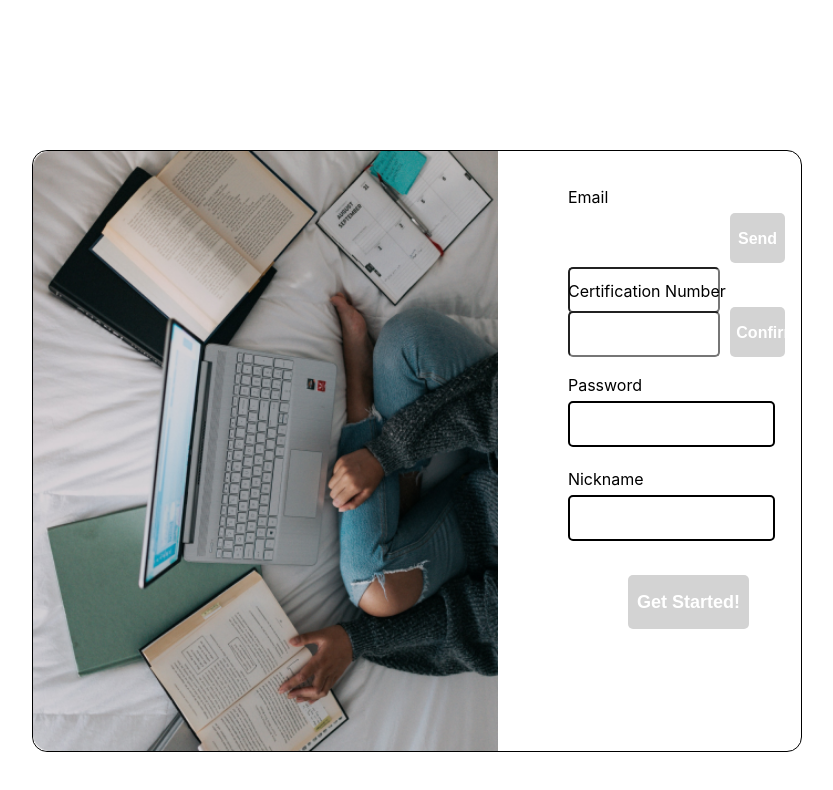
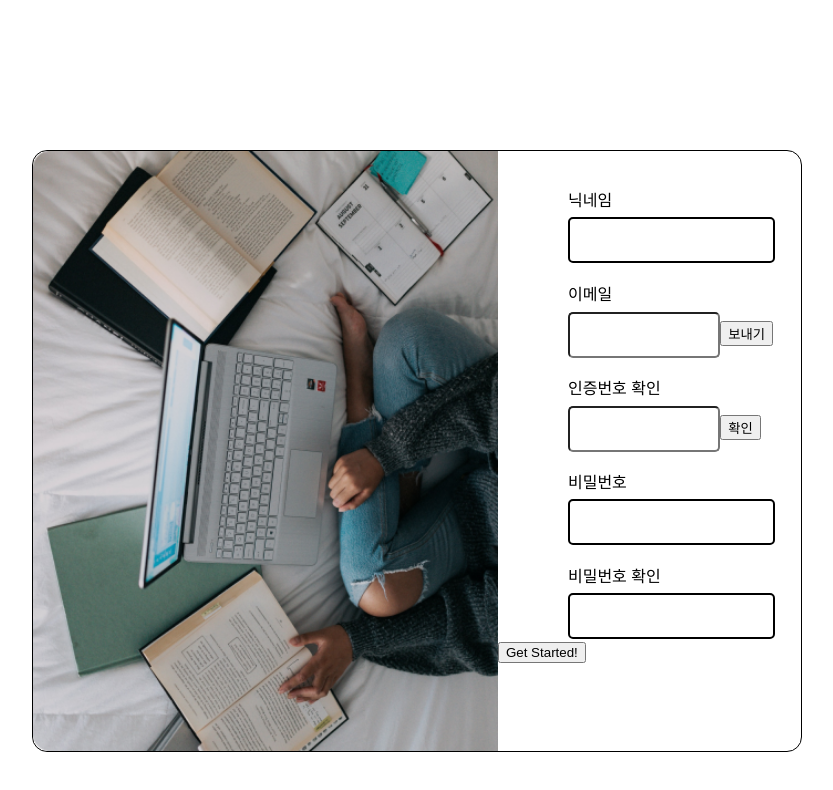
Before and after one commit to InQ-InQ-InQ-InQ-InQ/LearnEase_FE, a React (Create React App) app in the folder frontend/: page /api/signup in a window 1280 px wide. Shown: the top 790 px of the page, without its empty margins (223-1056 px from the left). Built offline with nearby package versions, Linux system fonts and the light colour scheme.

Commit message:
feat: 회원가입 기능 구현

```diff
--- a/frontend/public/index.html
+++ b/frontend/public/index.html
@@ -8,7 +8,7 @@
       name="description"
       content="Web site created using create-react-app"
     />
-    <title>Team 1</title>
+    <title>LearnEase</title>
   </head>
   <body>
     <div id="root"></div>
--- a/frontend/src/page/SignUp.jsx
+++ b/frontend/src/page/SignUp.jsx
@@ -1,87 +1,127 @@
-import React from 'react';
+import React, { useState } from 'react';
+import { useNavigate } from 'react-router-dom';
+import axios from 'axios';
 import styles from '../style/SignUp.module.css';
 import sample from '../img/sample.png';
 
-function SignUp() {
+const SignUp = () => {
+  const [name, setName] = useState('');
+  const [email, setEmail] = useState('');
+  const [checkNum, setCheckNum] = useState('');
+  const [password, setPassword] = useState('');
+  const [confirmPassword, setConfirmPassword] = useState('');
+  const navigate = useNavigate();
+
+  const handleSendEmail = () => {
+    axios.post('/api/signup/email', { email }) // 가상 api 주소
+      .then((response) => {
+        console.log('이메일 보내기 성공', response.data);
+      })
+      .catch((error) => {
+        console.error('이메일 보내기 실패', error);
+      });
+  };
+
+  const validatePw = () => {
+    const pwRegExp = /^(?=.*?[a-zA-Z])(?=.*?[#?!@$ %^&*-]).{8,40}$/;
+    if (!password) {
+      alert('비밀번호를 입력하세요');
+      return false;
+    }
+    if (!pwRegExp.test(password)) {
+      alert('비밀번호가 형식에 맞지 않습니다.');
+      return false;
+    }
+    if (!confirmPassword) {
+      alert('비밀번호 확인을 입력하세요');
+      return false;
+    }
+    if (password !== confirmPassword) {
+      alert('비밀번호와 비밀번호 확인이 같지 않습니다.');
+      return false;
+    }
+
+    return true;
+  };
+
+  const handleSignUp = () => {
+    if (!name) {
+      alert('닉네임을 입력하세요');
+      return false;
+    }
+    if (!email) {
+      alert('이메일을 입력하세요');
+      return false;
+    }
+    if (!checkNum) {
+      alert('인증번호를 확인하세요');
+      return false;
+    }
+    if (!validatePw()) {
+      return false;
+    }
+
+    alert('가입이 완료되었습니다.');
+    navigate('/api/login');
+    return true;
+  };
+
+  const handleCheckNum = () => {
+    axios.post('/api/signup/checkNum', { checkNum }) // 가상 api 주소
+      .then((response) => {
+        if (response.data === true) {
+          alert('인증번호가 일치합니다.');
+        } else {
+          alert('인증번호가 일치하지 않습니다.');
+        }
+      })
+      .catch((error) => {
+        console.error('인증번호 보내기 실패', error);
+      });
+  };
+
   return (
     <div className={styles.viewport}>
       <div className={styles.box}>
         <img src={sample} alt="" />
         <div className={styles.contents}>
           <div className={styles.wrap}>
-            <p>Email</p>
+            <p>닉네임</p>
+            <input type="text" className={styles.input2} onChange={(e) => setName(e.target.value)} value={name} />
+          </div>
+          <div className={styles.wrap}>
+            <p>이메일</p>
             <div>
-              <input type="email" className={styles.input} />
-              <button type="button" className={styles.button}>
-                Send Email
+              <input type="email" className={styles.input} onChange={(e) => setEmail(e.target.value)} value={email} />
+              <button type="button" onClick={handleSendEmail}>
+                보내기
               </button>
             </div>
           </div>
           <div className={styles.wrap}>
-            <p>Certification Number</p>
+            <p>인증번호 확인</p>
             <div>
-              <input type="number" className={styles.input} />
-              <button type="button" className={styles.button}>
-                Confirm
+              <input type="text" className={styles.input} onChange={(e) => setCheckNum(e.target.value)} value={checkNum} />
+              <button type="button" onClick={handleCheckNum}>
+                확인
               </button>
             </div>
           </div>
           <div className={styles.wrap}>
-            <p>Password</p>
-            <input type="password" className={styles.input2} />
+            <p>비밀번호</p>
+            <input type="text" className={styles.input2} onChange={(e) => setPassword(e.target.value)} value={password} />
           </div>
           <div className={styles.wrap}>
-            <p>Nickname</p>
-            <input type="text" className={styles.input2} />
+            <p>비밀번호 확인</p>
+            <input type="text" className={styles.input2} onChange={(e) => setConfirmPassword(e.target.value)} value={confirmPassword} />
           </div>
-
-          <button type="button" className={styles.startBtn}>
+          <button type="button" onClick={handleSignUp}>
             Get Started!
           </button>
         </div>
       </div>
     </div>
-    /* <div className="h-[832px] w-[1280px] overflow-hidden bg-white text-left text-xs text-white">
-      <div className="rounded-8xs bg-darkgray absolute left-[calc(50%_-_420px)]
-      top-[calc(50%_-_271px)] h-[576px] w-[886px] [filter:blur(50px)]" />
-      <div className="rounded-mini bg-whitesmoke-200 absolute left-[calc(50%_-_420px)]
-      top-[calc(50%_-_271px)] h-[542px] w-[840px]" />
-      <div className="text-3xs text-tomato absolute left-[900px] top-[269px] leading-[24px]">
-        3분 55초
-      </div>
-      <img src={sample} alt="" />
+  );
+};
 
-      <div className="rounded-8xs bg-gainsboro absolute left-[762px]
-      top-[553px] h-[51px] w-[187px]" />
-      <b className="absolute left-[793px] top-[567px] text-xl">Get Started!</b>
-      <div className="rounded-8xs bg-gainsboro absolute left-[949px]
-      top-[209px] h-[49px] w-[74px]" />
-      <b className="absolute left-[968px] top-[218px] text-center">
-        <p className="m-0">Send</p>
-        <p className="m-0">Email</p>
-      </b>
-      <div className="rounded-8xs bg-gainsboro absolute left-[949px]
-      top-[293px] h-[49px] w-[74px]" />
-      <b className="absolute left-[961px] top-[310px] text-center">Confirm</b>
-      <div className="absolute left-[694px] top-[362px] text-black">
-        Password
-      </div>
-      <div className="rounded-8xs absolute left-[694px] top-[209px]
-      box-border h-[49px] w-[244px] border-[1px] border-solid border-black" />
-      <div className="rounded-8xs absolute left-[694px] top-[384px]
-       box-border h-[49px] w-[312px] border-[1px] border-solid border-black" />
-      <div className="absolute left-[694px] top-[453px] text-black">
-        Nickname
-      </div>
-      <div className="rounded-8xs absolute left-[694px] top-[475px]
-      box-border h-[49px] w-[312px] border-[1px] border-solid border-black" />
-      <div className="rounded-8xs absolute left-[694px] top-[293px]
-      box-border h-[49px] w-[244px] border-[1px] border-solid border-black" />
-      <div className="absolute left-[694px] top-[188px] text-black">Email</div>
-      <div className="absolute left-[694px] top-[273px] text-black">
-        Certification Number
-      </div>
-    </div> */
-  );
-}
 export default SignUp;
```
